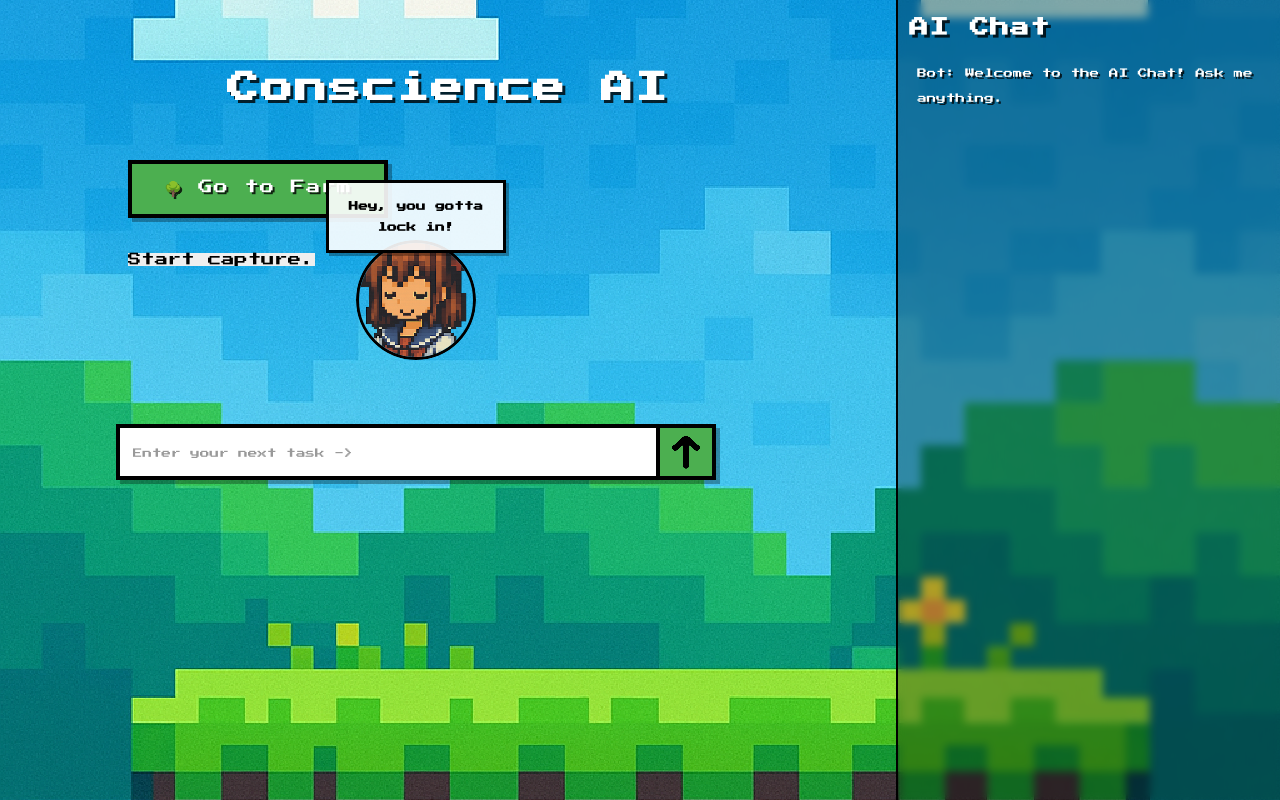
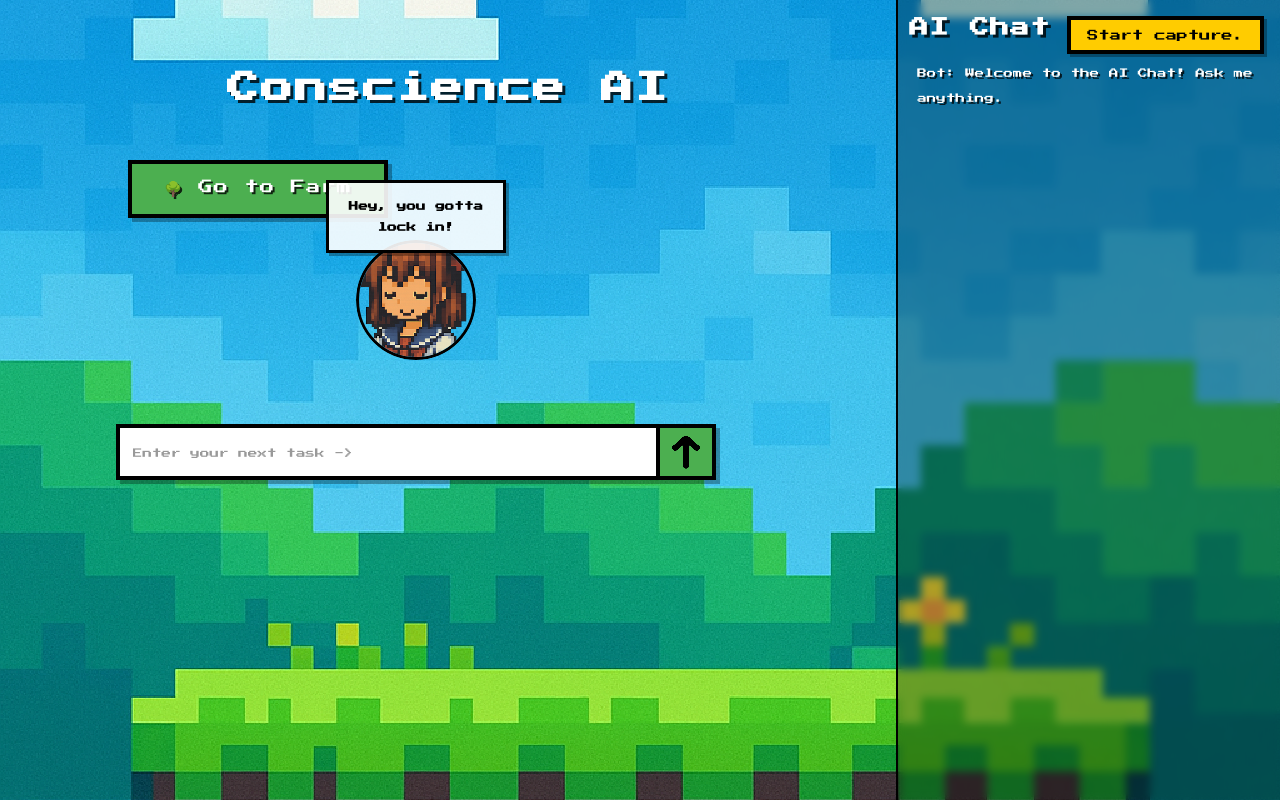
Before and after one commit to SnazzyBeatle115/HackNYU2025, a Flask app: page / in a window 1280 px wide. Run offline with Flask 3, Linux system fonts and the light colour scheme; some libraries are stand-ins or nearby versions.

Commit message:
change loc of btn

```diff
--- a/static/css/style.css
+++ b/static/css/style.css
@@ -656,3 +656,37 @@
         gap: 1rem;
     }
 }
+
+/* Capture Controls - always on top */
+.capture-controls {
+    position: fixed;
+    top: 16px;
+    right: 16px;
+    z-index: 5000;
+    /* Above notifications (1000) and camera preview (1000) */
+    display: flex;
+    gap: 8px;
+}
+
+.capture-controls .screen-btn,
+.capture-controls .camera-btn {
+    background-color: #ffcc00;
+    color: #000;
+    padding: 0.6rem 1rem;
+    border: 4px solid #000;
+    box-shadow: 3px 3px 0 rgba(0, 0, 0, 0.3);
+    font-size: 0.7rem;
+    cursor: pointer;
+}
+
+.capture-controls .screen-btn:hover,
+.capture-controls .camera-btn:hover {
+    transform: translate(-2px, -2px);
+    box-shadow: 5px 5px 0 rgba(0, 0, 0, 0.3);
+}
+
+.capture-controls .screen-btn:active,
+.capture-controls .camera-btn:active {
+    transform: translate(0, 0);
+    box-shadow: 3px 3px 0 rgba(0, 0, 0, 0.3);
+}
```
